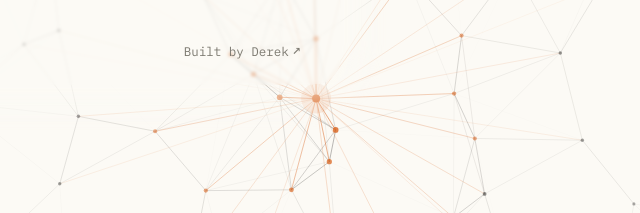
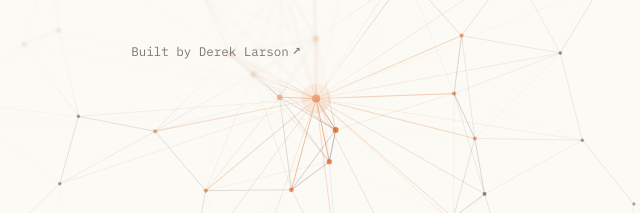
Before and after one commit to derek-larson14/farfield, a website: page site/index.html in a window 1280 px wide. Shown: the part 569-782 px from the top of the page, 619-1259 px from the left. Drawn offline with Linux system fonts and the light colour scheme.

Commit message:
Site: Built by Derek Larson
Co-Authored-By: Claude Opus 5.5 <noreply@anthropic.com>

```diff
--- a/site/index.html
+++ b/site/index.html
@@ -69,7 +69,7 @@ Farfield</a>
 <pre class="prompt" id="prompt">Set up Farfield for me. Fetch https://__DOMAIN__/install.md with curl (or open it if you can't run commands), read all of it, and follow it: install the skill, ask me the setup questions and wait for my answers, then write my first brief.</pre>
 </div>
 </main>
-<footer><a class="small" href="https://github.com/__REPO__" target="_blank" rel="noopener">GitHub<span class="ar" aria-hidden="true">↗</span></a><a class="small" href="https://dtlarson.com" target="_blank" rel="noopener">Built by Derek<span class="ar" aria-hidden="true">↗</span></a></footer>
+<footer><a class="small" href="https://github.com/__REPO__" target="_blank" rel="noopener">GitHub<span class="ar" aria-hidden="true">↗</span></a><a class="small" href="https://dtlarson.com" target="_blank" rel="noopener">Built by Derek Larson<span class="ar" aria-hidden="true">↗</span></a></footer>
 </div>
 <script>
 // Copy
```
